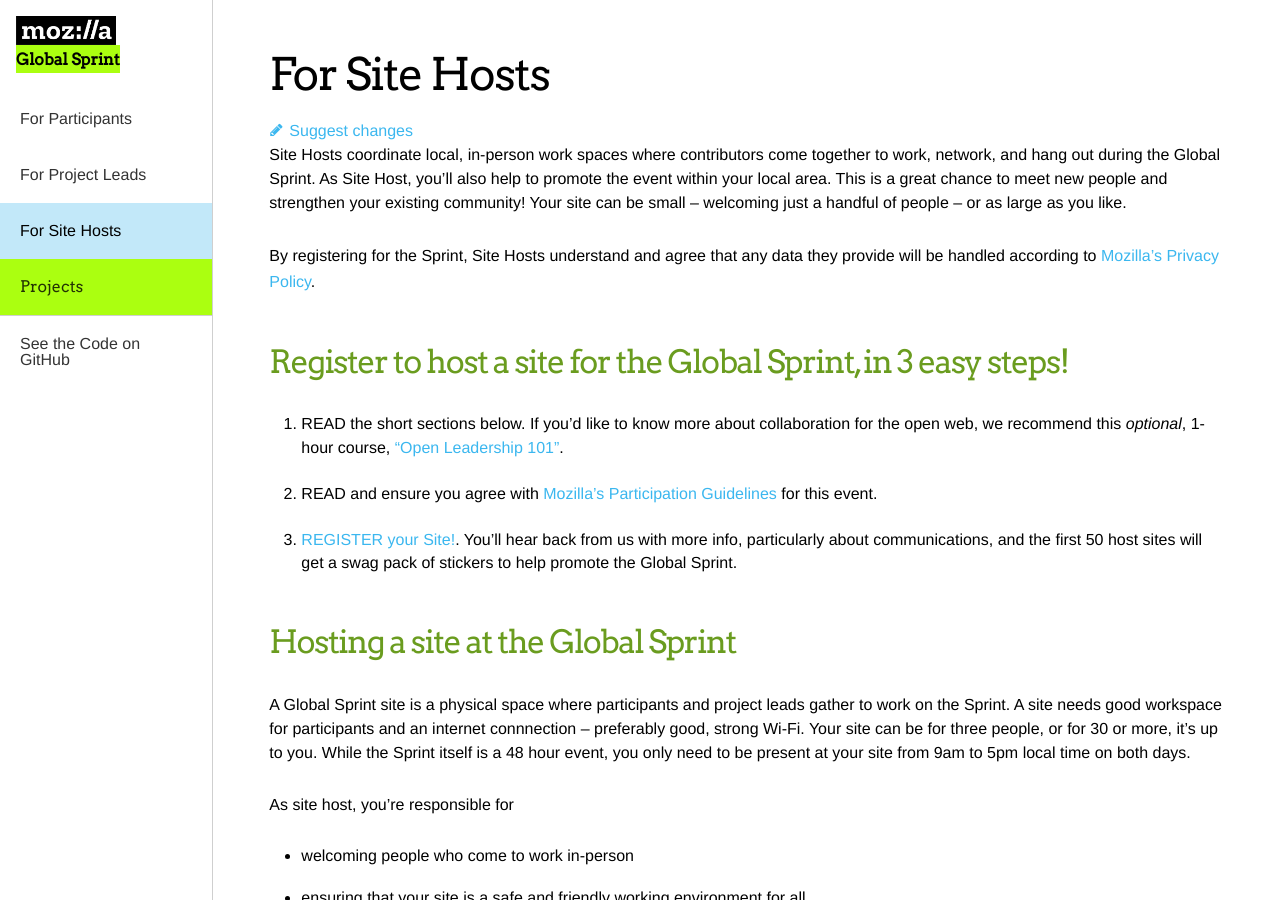
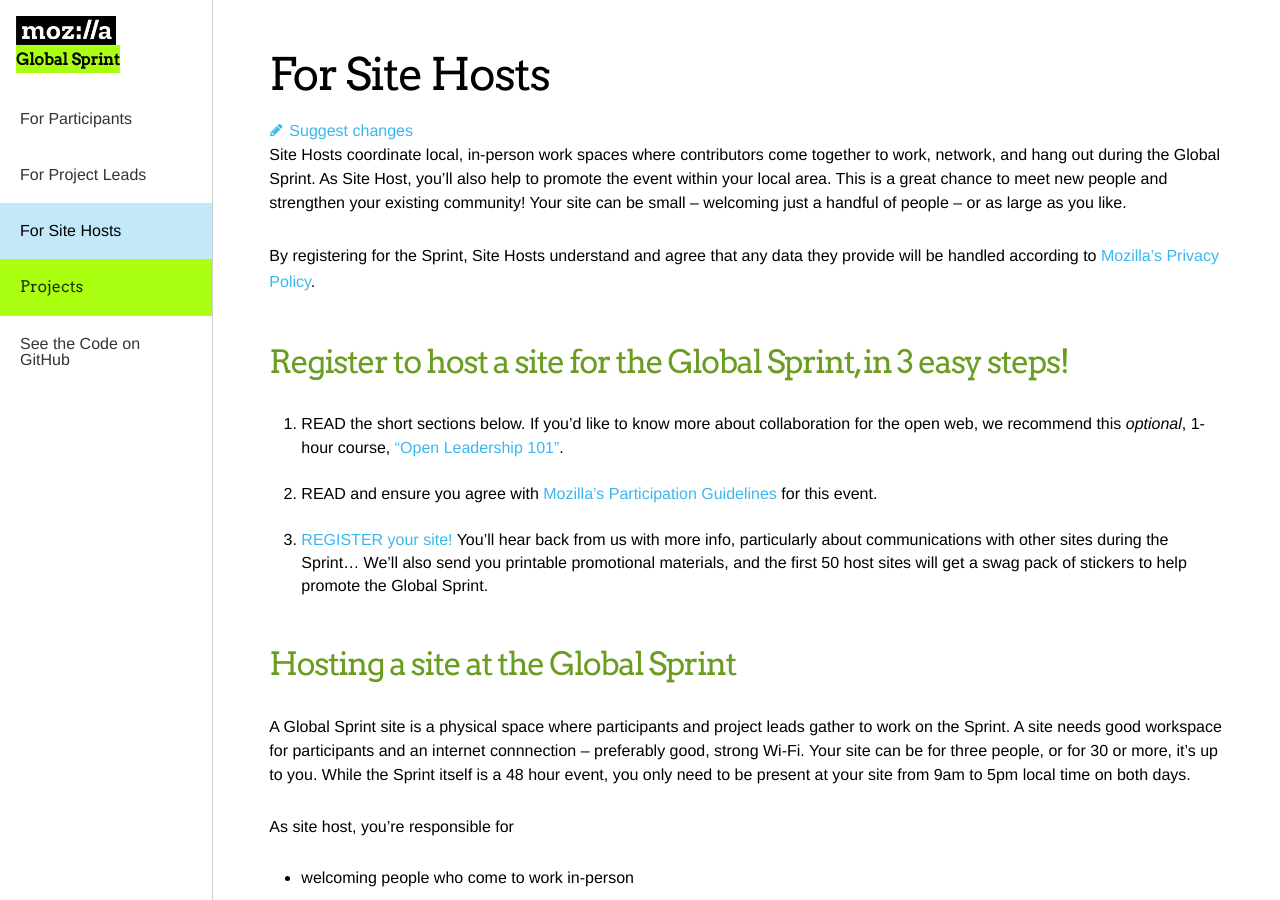
Before and after one commit to mozilla/global-sprint, a Jekyll site: the page built from _articles/site-hosts.md, in a window 1280 px wide and 900 px high. Built offline with Jekyll 4.4.1, drawn with Linux system fonts in a browser that asks for light colours; comment, search, counter and statistics services are not loaded.

Commit message:
Update site-hosts.md

```diff
--- a/_articles/site-hosts.md
+++ b/_articles/site-hosts.md
@@ -11,7 +11,7 @@ By registering for the Sprint, Site Hosts understand and agree that any data the
 
 1. **READ** the short sections below. If you'd like to know more about collaboration for the open web, we recommend this *optional*, 1-hour course, ["Open Leadership 101"](https://mozilla.teachable.com/p/open-leadership-101).
 2. **READ** and ensure you agree with [Mozilla's Participation Guidelines](https://www.mozilla.org/en-US/about/governance/policies/participation/) for this event.
-3. [**REGISTER** your Site!](https://goo.gl/forms/MX01siV4Je6HMYUF3). You'll hear back from us with more info, particularly about communications, and the first 50 host sites will get a swag pack of stickers to help promote the Global Sprint.
+3. [**REGISTER** your site!](https://goo.gl/forms/MX01siV4Je6HMYUF3) You'll hear back from us with more info, particularly about communications with other sites during the Sprint... We'll also send you printable promotional materials, and the first 50 host sites will get a swag pack of stickers to help promote the Global Sprint.
 
 ### Hosting a site at the Global Sprint
 
```
